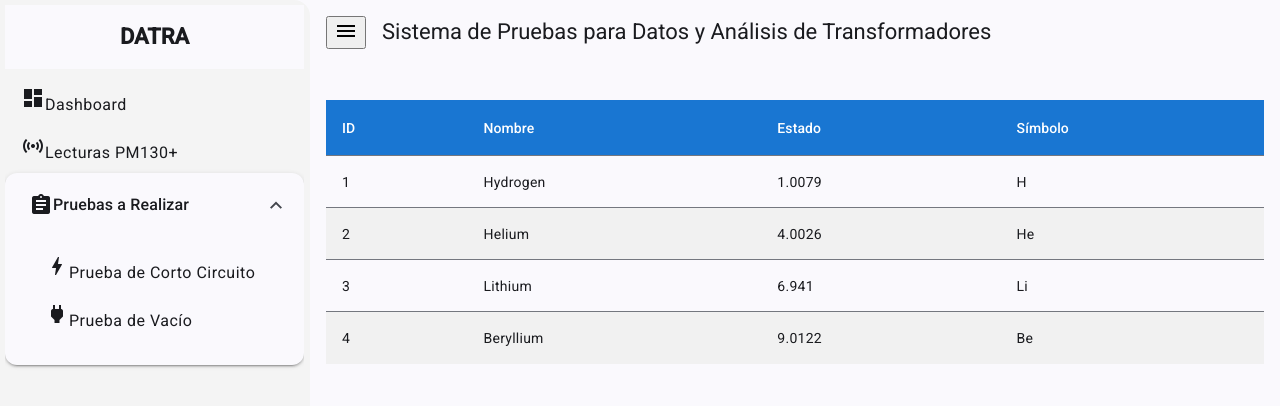
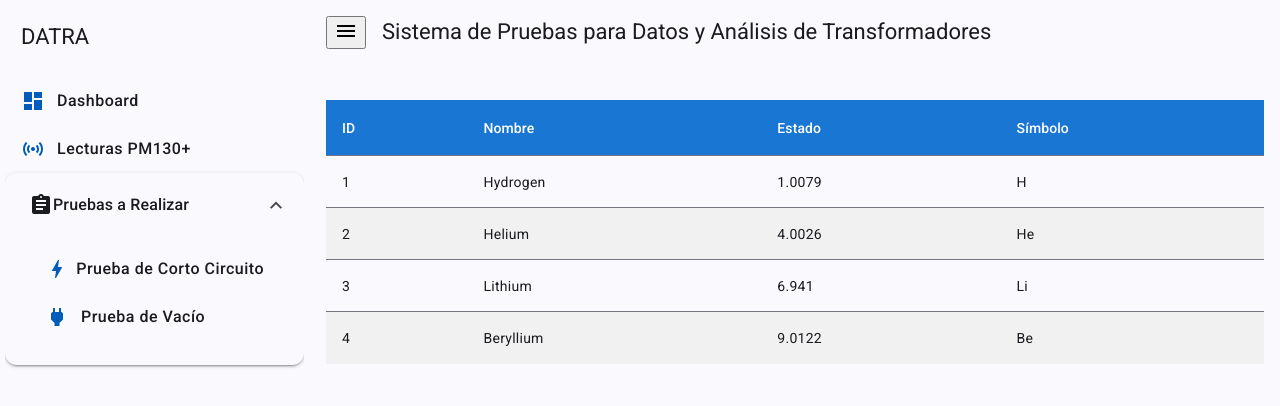
Before and after one commit to vjceballosj/datra, an Angular app in the folder frontend/: page /dashboard in a window 1280 px wide. Shown: the top 406 px of the page. Built offline with nearby package versions, Linux system fonts and the light colour scheme.

Commit message:
Update styles.scss

```diff
--- a/frontend/src/app/layout/main-layout/main-layout.component.scss
+++ b/frontend/src/app/layout/main-layout/main-layout.component.scss
@@ -1,26 +1,13 @@
+/* src/app/layout/main-layout/main-layout.component.scss */
+
+/* Solo estructura general del layout */
 .sidenav-container {
   height: 100vh;
 }
 
 .sidenav {
   width: 310px;
-  background-color: #f4f4f4;
   padding: 5px;
-}
-
-.sidenav-header {
-  font-weight: bold;
-  text-transform: uppercase;
-  justify-content: center;
-}
-
-.mat-list-item {
-  color: #333;
-}
-
-.mat-list-item.active {
-  background-color: rgba(63, 81, 181, 0.1);
-  border-left: 4px solid #3f51b5;
 }
 
 .main-toolbar {
--- a/frontend/src/styles.scss
+++ b/frontend/src/styles.scss
@@ -1,11 +1,8 @@
+@use '@angular/material' as mat;
 
-@use '@angular/material' as mat;
-// Include theming for Angular Material with `mat.theme()`.
-// This Sass mixin will define CSS variables that are used for styling Angular Material
-// components according to the Material 3 design spec.
-// Learn more about theming and how to use it for your application's
-// custom components at https://material.angular.dev/guide/theming
-
+// ==========================
+// 🎨 Theming Angular Material
+// ==========================
 html {
   @include mat.theme((
     color: (
@@ -17,58 +14,62 @@ html {
   ));
 }
 
+// ==========================
+// 🧱 Estilos base globales
+// ==========================
 body {
-  // Default the application to a light color theme. This can be changed to
-  // `dark` to enable the dark color theme, or to `light dark` to defer to the
-  // user's system settings.
   color-scheme: light;
-
-  // Set a default background, font and text colors for the application using
-  // Angular Material's system-level CSS variables. Learn more about these
-  // variables at https://material.angular.dev/guide/system-variables
   background-color: var(--mat-sys-surface);
   color: var(--mat-sys-on-surface);
   font: var(--mat-sys-body-medium);
-
-  // Reset the user agent margin.
   margin: 0;
+  font-family: Roboto, "Helvetica Neue", sans-serif;
 }
 
-// Include theming for Angular Material with `mat.theme()`.
-// This Sass mixin will define CSS variables that are used for styling Angular Material
-// components according to the Material 3 design spec.
-// Learn more about theming and how to use it for your application's
-// custom components at https://material.angular.dev/guide/theming
-
-
-html {
-  @include mat.theme((
-    color: (
-      primary: mat.$azure-palette,
-      tertiary: mat.$blue-palette,
-    ),
-    typography: Roboto,
-    density: 0,
-  ));
+html, body {
+  height: 100%;
 }
 
-body {
-  // Default the application to a light color theme. This can be changed to
-  // `dark` to enable the dark color theme, or to `light dark` to defer to the
-  // user's system settings.
-  color-scheme: light;
+// ==========================
+// 📋 Estilos del menú lateral
+// ==========================
+mat-nav-list {
+  padding: 0;
 
-  // Set a default background, font and text colors for the application using
-  // Angular Material's system-level CSS variables. Learn more about these
-  // variables at https://material.angular.dev/guide/system-variables
-  background-color: var(--mat-sys-surface);
-  color: var(--mat-sys-on-surface);
-  font: var(--mat-sys-body-medium);
+  a[mat-list-item] {
+    display: flex;
+    align-items: center;
+    color: #333;
+    transition: background-color 0.2s ease, transform 0.1s ease;
 
-  // Reset the user agent margin.
-  margin: 0;
+    mat-icon {
+      margin-right: 12px;
+      color: var(--mat-sys-primary);
+    }
+
+    span {
+      display: flex;
+      align-items: center;
+      height: 100%;
+      font-weight: 500;
+    }
+
+    /* Hover con fondo suave */
+    &:hover {
+      background-color: rgba(63, 81, 181, 0.08);
+      transform: translateX(3px);
+    }
+
+    /* Estado activo */
+    &.active {
+      background-color: rgba(63, 81, 181, 0.12);
+      border-left: 4px solid #3f51b5;
+      font-weight: 600;
+      color: #3f51b5;
+
+      mat-icon {
+        color: #3f51b5;
+      }
+    }
+  }
 }
-/* You can add global styles to this file, and also import other style files */
-
-html, body { height: 100%; }
-body { margin: 0; font-family: Roboto, "Helvetica Neue", sans-serif; }
```
